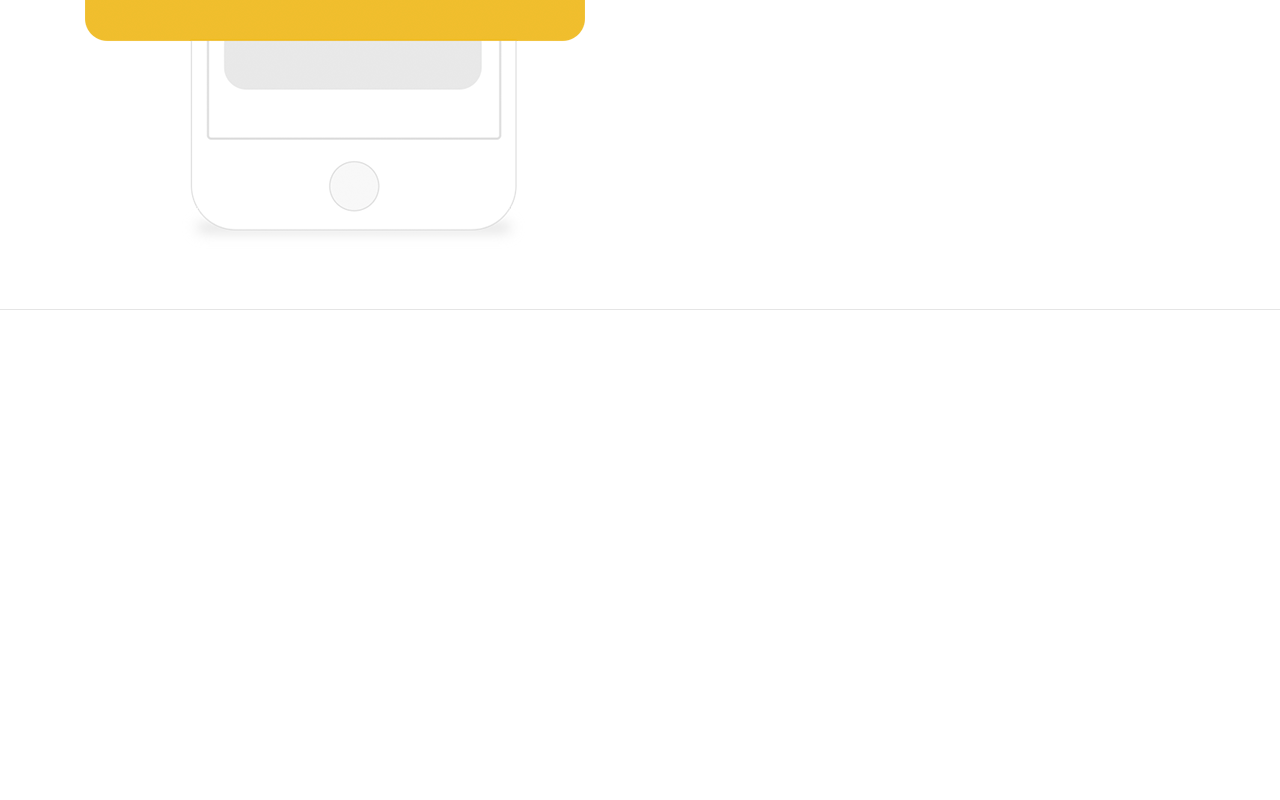
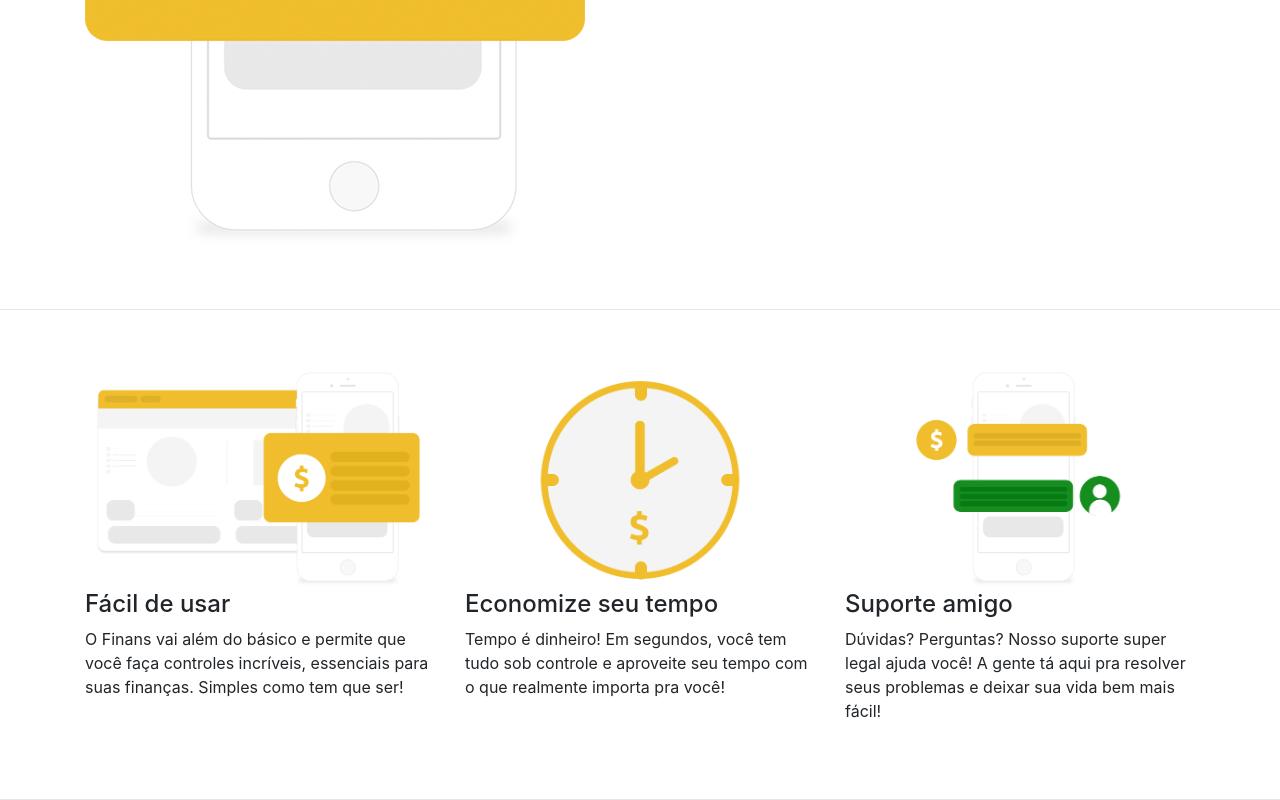
Before and after one commit to GustavoSilvalgs/frontend-projects, a plain HTML site: page finans/index.html in a window 1280 px wide. Shown: the part 1544-2344 px from the top of the page. Before the commit the page ends 1854 px from the top, so only its background shows below. Drawn offline with nearby package versions, Linux system fonts and the light colour scheme.

Commit message:
feat: create 'Finans Features' section
Added the 'Finans Features' section to the website, showcasing the key benefits of Finans, including its user-friendliness, time-saving capabilities, and friendly support.

```diff
--- a/finans/index.html
+++ b/finans/index.html
@@ -116,7 +116,7 @@
     </div>
   </section> <!-- Fim Seção saiba -->
 
-  <section class="caixa">
+  <section class="caixa"> <!-- Início Seção juros -->
     <div class="container">
       <div class="row">
         <div class="col-md-6">
@@ -134,7 +134,38 @@
         </div>
       </div>
     </div>
-  </section>
+  </section> <!-- Fim Seção recursos -->
+
+  <section class="caixa"> <!-- Início Seção recursos -->
+    <div class="container">
+      <div class="row">
+        <div class="col-md-4">
+          <img src="img/facil.png" class="img-fluid">
+          <h4>Fácil de usar</h4>
+          <p>
+            O Finans vai além do básico e permite que você faça controles
+            incríveis, essenciais para suas finanças. Simples como tem que ser!
+          </p>
+        </div>
+        <div class="col-md-4">
+          <img src="img/economize.png" class="img-fluid">
+          <h4>Economize seu tempo</h4>
+          <p>
+            Tempo é dinheiro! Em segundos, você tem tudo sob controle e
+            aproveite seu tempo com o que realmente importa pra você!
+          </p>
+        </div>
+        <div class="col-md-4">
+          <img src="img/suporte.png" class="img-fluid">
+          <h4>Suporte amigo</h4>
+          <p>
+            Dúvidas? Perguntas? Nosso suporte super legal ajuda você! A
+            gente tá aqui pra resolver seus problemas e deixar sua vida bem mais fácil!
+          </p>
+        </div>
+      </div>
+    </div>
+  </section> <!-- Fim Seção recursos -->
 
   <!-- JavaScript (Opcional) -->
   <!-- jQuery primeiro, depois Popper.js, depois Bootstrap JS -->
```
